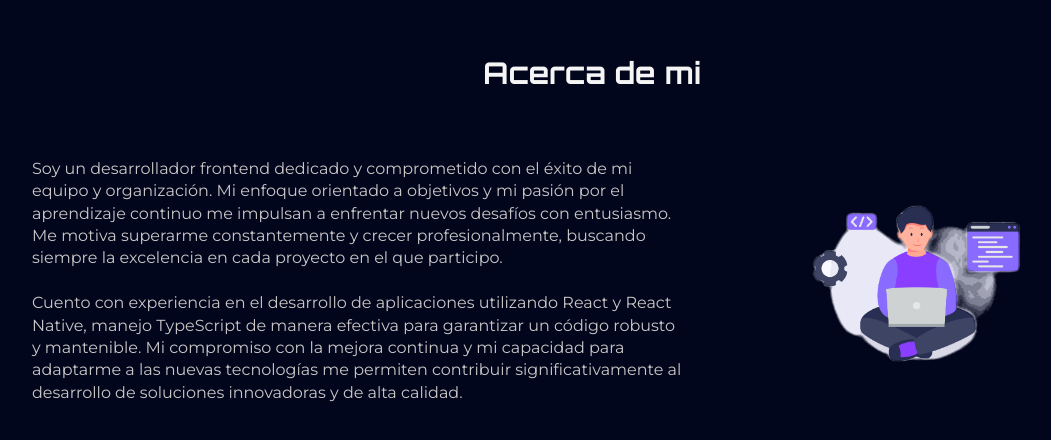
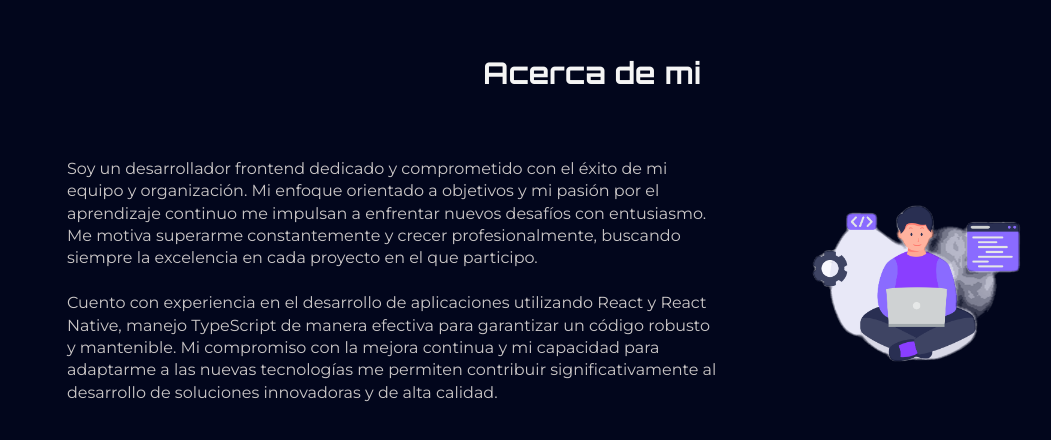
Before and after one commit to FerDR89/portfolio, a React app: page / in a window 1280 px wide. Shown: the part 2368-2808 px from the top of the page, without its empty margins (48-1099 px from the left). Built offline with nearby package versions, Linux system fonts and the light colour scheme; no server answers.

Commit message:
update min-height in aboutMe

```diff
--- a/src/components/organisms/about-me/about.css
+++ b/src/components/organisms/about-me/about.css
@@ -1,6 +1,10 @@
 .root {
   width: 100%;
-  min-height: 70vh;
+  min-height: 50vh;
+  display: flex;
+  flex-direction: column;
+  align-items: center;
+  justify-content: center;
 }
 
 .container {
```
